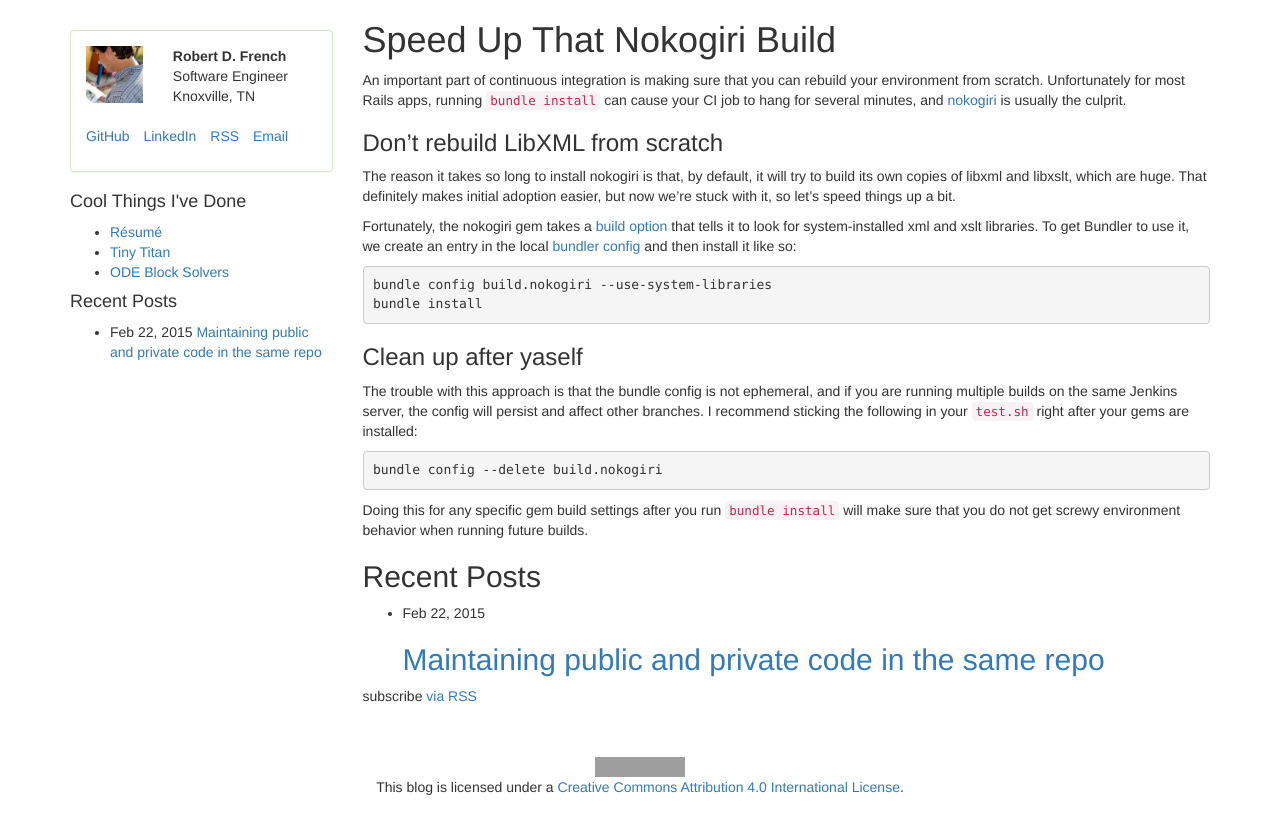
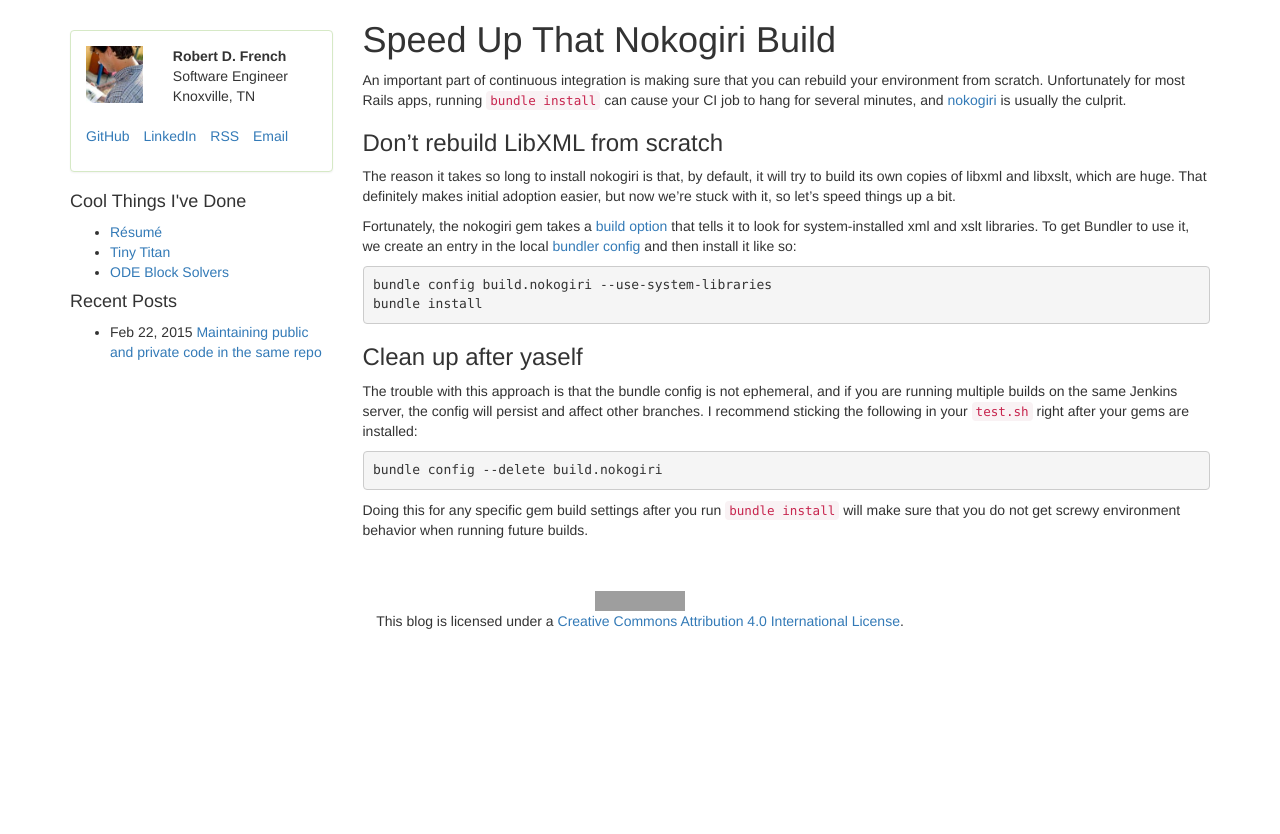
Before and after one commit to robertdfrench/robertdfrench.github.com, a Jekyll site: the page built from index.html, in a window 1280 px wide. Shown: the top 834 px of the page. Built offline with Jekyll 4.4.1, drawn with Linux system fonts in a browser that asks for light colours; grey boxes are pictures that could not be loaded.

Commit message:
move recent posts iterator to layout

```diff
--- a/_layouts/default.html
+++ b/_layouts/default.html
@@ -38,7 +38,7 @@
 											<ul class="list-inline">
 												   <li><a href="#">GitHub</a></li>
 												   <li><a href="#">LinkedIn</a></li>
-												   <li><a href="#">RSS</a></li>
+												   <li><a href="{{ site.baseurl}}/feed.xml">RSS</a></li>
 												   <li><a href="#">Email</a></li>
 											</ul>
 									  </nav>
@@ -55,10 +55,12 @@
 
 								<h4 class="page-heading">Recent Posts</h4>
 								<ul>
+								    {% for post in site.posts offset:1 %}
 								    <li>
-								      <span class="post-meta">Feb 22, 2015</span>
-								   	 <a class="post-link" href="/git/branch/open-source/submodule/2015/02/22/maintaining-public-private-code-same-repo.html">Maintaining public and private code in the same repo</a>
+									 <span class="post-meta">{{ post.date | date: "%b %-d, %Y" }}</span>
+								      <a class="post-link" href="{{ post.url | prepend: site.baseurl }}">{{ post.title }}</a>
 								    </li>
+								    {% endfor %}
 								</ul>
 							</nav>
 				    </section>
--- a/index.html
+++ b/index.html
@@ -17,22 +17,4 @@
 
     </div>
   {% endfor %}
-
-  <h2 class="page-heading">Recent Posts</h2>
-
-  <ul class="post-list">
-    {% for post in site.posts offset:1 %}
-      <li>
-        <span class="post-meta">{{ post.date | date: "%b %-d, %Y" }}</span>
-
-        <h2>
-          <a class="post-link" href="{{ post.url | prepend: site.baseurl }}">{{ post.title }}</a>
-        </h2>
-
-      </li>
-    {% endfor %}
-  </ul>
-
-  <p class="rss-subscribe">subscribe <a href="{{ "/feed.xml" | prepend: site.baseurl }}">via RSS</a></p>
-
 </div>
```
